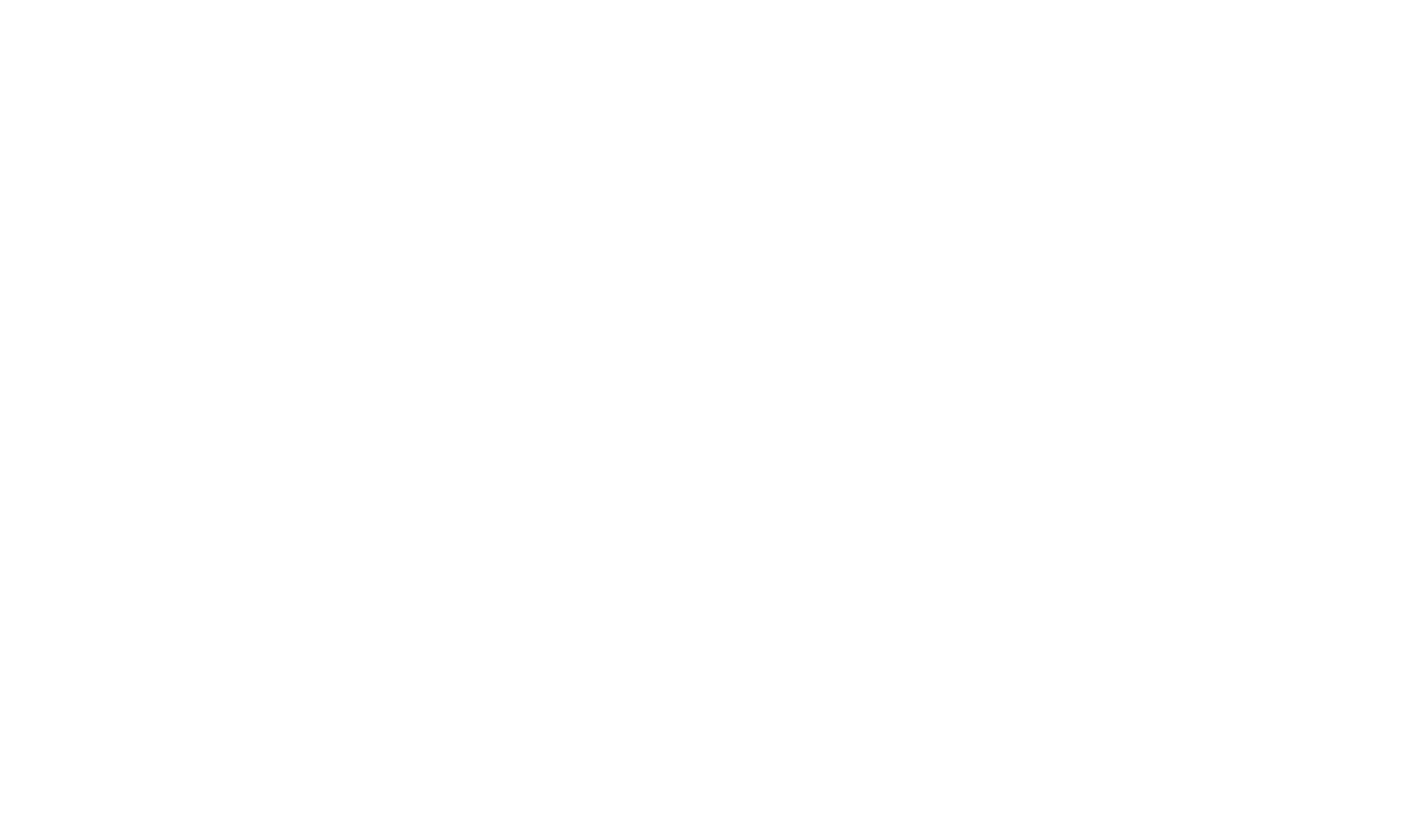
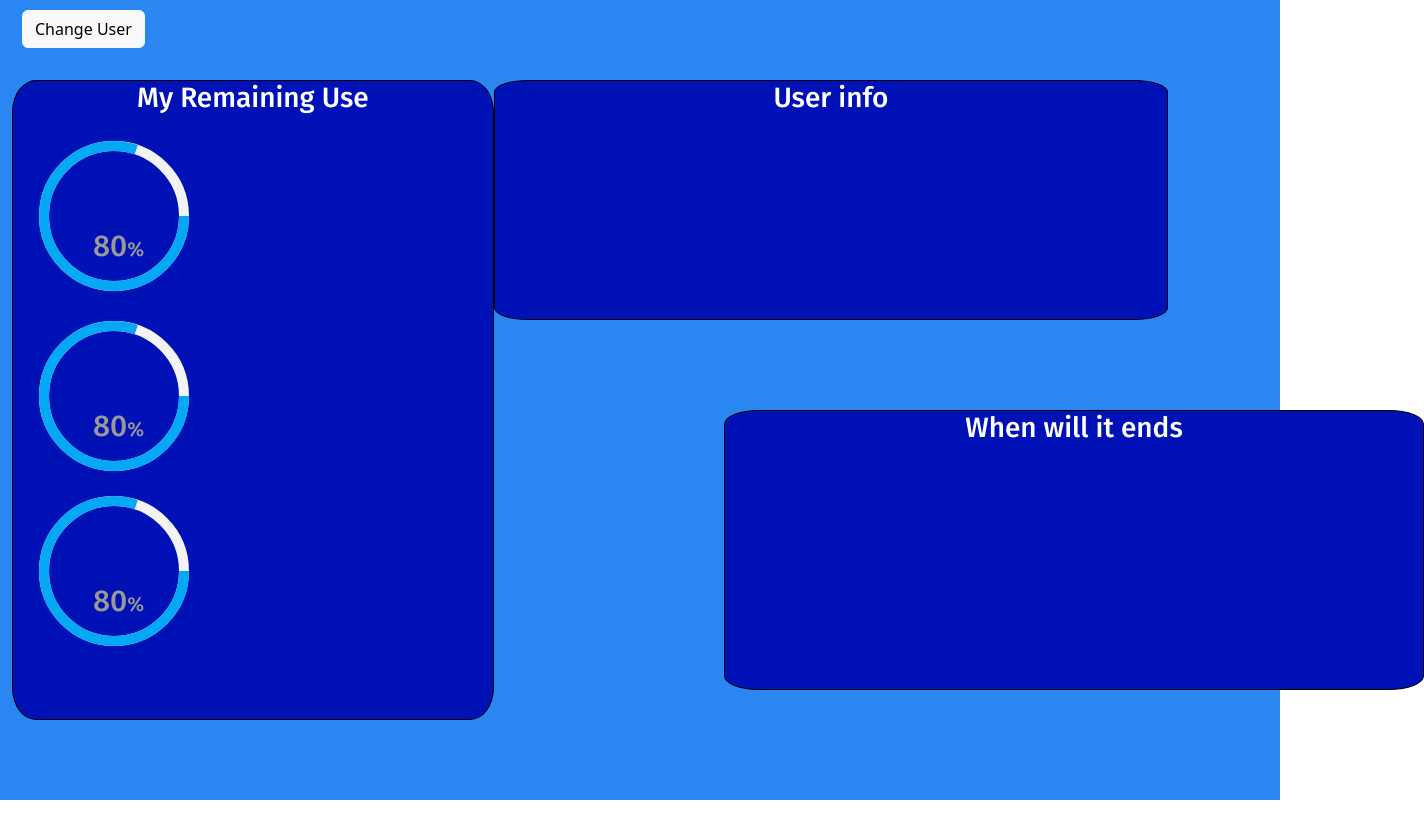
Before and after one commit to ulasdemir472/Eyecell, a React (Create React App) app: page /information in a window 1280 px wide. Before the commit this address had no page. Shown: the top 838 px of the page, 1424 px wide, since content can reach past the window. Before the commit the page ends 800 px from the top, so only its background shows below. Built offline with nearby package versions, Linux system fonts and the light colour scheme.

Commit message:
api den bilgi alındı

```diff
--- a/package.json
+++ b/package.json
@@ -10,8 +10,10 @@
     "react": "^18.2.0",
     "react-dom": "^18.2.0",
     "react-phone-input-2": "^2.15.1",
+    "react-phone-number-input": "^3.2.7",
     "react-router-dom": "^6.3.0",
     "react-scripts": "5.0.1",
+    "react-strap": "^0.0.1",
     "web-vitals": "^2.1.4"
   },
   "scripts": {
@@ -37,5 +39,9 @@
       "last 1 firefox version",
       "last 1 safari version"
     ]
+  },
+  "devDependencies": {
+    "cors": "^2.8.5",
+    "express": "^4.18.1"
   }
 }
--- a/src/App.css
+++ b/src/App.css
@@ -1,4 +1,3 @@
-
 .login {
   min-height: 70vh;
 }
@@ -57,3 +56,224 @@
 {
   border-color: red!important;
 }
+
+.cont-fluid{
+  background: rgb(42, 134, 240);
+  display: flex;
+  height: 100vh;
+  justify-content:space-between;
+  align-items: center;
+  position: relative;
+}
+
+.box{
+  background-color: rgb(0, 18, 182);
+  border: 1px solid black;
+  display: flex;
+  justify-content: center;
+
+}
+.remaining-use{
+  width:500px;
+  height: 80vh;
+  border-radius: 5%;
+}
+#header{
+  color: white;
+}
+
+.user-info{
+  width: 700px;
+  height: 30vh;
+  align-self: flex-start;
+  margin-top: 80px;
+  margin-right: 100px;
+  border-radius: 5%;
+  position: relative;
+}
+.date{
+  width: 700px;
+  height: 35vh;
+  border-radius: 5%;
+  position: absolute;
+  margin-left: 44.5rem;
+  margin-top: 300px;
+}
+
+#logo{
+  width: 130px;
+  height: 130px;
+  position: absolute;
+  align-self: flex-start;
+  margin-left: 530px;
+}
+
+.btn-light{
+  position: absolute;
+  align-self: flex-start;
+  margin-top: 10px;
+  margin-left: 10px;
+}
+
+.box .percent{
+  width:150;
+  height:150;
+  position: relative;
+}
+.box .percent svg{
+  width:150;
+  height:150;
+  position: absolute;
+  top: 60px;
+  left: -330px;
+}
+.box .percent svg circle{
+  width:150;
+  height:150;
+  fill: none;
+  stroke-width: 10;
+  stroke: #000;
+  transform: translate(5px,5px);
+  stroke-dasharray: 440;
+  stroke-dashoffset: 440;
+
+
+}
+.box .percent svg circle:nth-child(1){
+  stroke-dashoffset: 0;
+  stroke: #f3f3f3;
+}
+.box .percent svg circle:nth-child(2){
+  stroke-dashoffset: calc(440 - (440 * 80) / 100);
+  stroke: #03a9f4;
+}
+
+.box .percent .number{
+  position: absolute;
+  top: -150px;
+  left: -250px;
+  width: 100%;
+  height: 100%;
+  display: flex;
+  justify-content: center;
+  align-items: center;
+  color: #999;
+
+}
+
+.box .percent .number h4{
+  font-size: 30px;
+}
+.box .percent .number h4 span{
+  font-size: 20px;
+}
+
+.box .text{
+  padding: 10px 0 0;
+  color: #999;
+  font-weight: 700;
+  letter-spacing: 1px;
+}
+.box .percent2{
+  width:150;
+  height:150;
+  position: relative;
+}
+.box .percent2 svg{
+  width:150;
+  height:150;
+  position: absolute;
+  top: 240px;
+  left: -330px;
+}
+.box .percent2 svg circle{
+  width:150;
+  height:150;
+  fill: none;
+  stroke-width: 10;
+  stroke: #000;
+  transform: translate(5px,5px);
+  stroke-dasharray: 440;
+  stroke-dashoffset: 440;
+
+
+}
+.box .percent2 svg circle:nth-child(1){
+  stroke-dashoffset: 0;
+  stroke: #f3f3f3;
+}
+.box .percent2 svg circle:nth-child(2){
+  stroke-dashoffset: calc(440 - (440 * 80) / 100);
+  stroke: #03a9f4;
+}
+
+.box .percent2 .number2{
+  position: absolute;
+  top: 30px;
+  left: -250px;
+  width: 100%;
+  height: 100%;
+  display: flex;
+  justify-content: center;
+  align-items: center;
+  color: #999;
+
+}
+.box .percent2 .number2 h4{
+  font-size: 30px;
+}
+.box .percent2 .number2 h4 span{
+  font-size: 20px;
+}
+
+.box .percent3{
+  width:150;
+  height:150;
+  position: relative;
+}
+.box .percent3 svg{
+  width:150;
+  height:150;
+  position: absolute;
+  top: 415px;
+  left: -330px;
+}
+.box .percent3 svg circle{
+  width:150;
+  height:150;
+  fill: none;
+  stroke-width: 10;
+  stroke: #000;
+  transform: translate(5px,5px);
+  stroke-dasharray: 440;
+  stroke-dashoffset: 440;
+
+
+}
+.box .percent3 svg circle:nth-child(1){
+  stroke-dashoffset: 0;
+  stroke: #f3f3f3;
+}
+.box .percent3 svg circle:nth-child(2){
+  stroke-dashoffset: calc(440 - (440 * 80) / 100);
+  stroke: #03a9f4;
+}
+
+.box .percent3 .number3{
+  position: absolute;
+  top: 205px;
+  left: -250px;
+  width: 100%;
+  height: 100%;
+  display: flex;
+  justify-content: center;
+  align-items: center;
+  color: #999;
+
+}
+.box .percent3 .number3 h4{
+  font-size: 30px;
+}
+.box .percent3 .number3 h4 span{
+  font-size: 20px;
+}
--- a/src/App.js
+++ b/src/App.js
@@ -1,7 +1,9 @@
 import React from 'react'
 import {BrowserRouter , Routes, Route} from 'react-router-dom';
+import Information from './Information';
 import Login from './Login';
 import Register from "./Register"
+;
 
 
 function App(){
@@ -12,6 +14,7 @@ function App(){
             <Routes>
               <Route path="/" element={<Login/>}/>
               <Route path="register/*" element={<Register/>} />
+              <Route path="information/*" element={<Information/>} />
 
             </Routes>
         </BrowserRouter>
--- /dev/null
+++ b/src/Information.js
@@ -0,0 +1,56 @@
+import React from "react";
+import "./App.css";
+import "bootstrap/dist/css/bootstrap.min.css";
+import "bootstrap/dist/js/bootstrap.min.js";
+
+
+function Information(){
+    return(
+        <div class="container-fluid cont-fluid">
+
+        <button class="btn btn-light" >Change User</button>
+        <div class="box remaining-use">
+            <h3 id="header">My Remaining Use</h3>
+            <div class="percent">
+                <svg>
+                    <circle cx="70" cy="70" r="70"/>
+                    <circle cx="70" cy="70" r="70"/>
+                </svg>
+                <div class="number">
+                    <h4>80<span>%</span></h4>
+                </div>
+            </div>
+            <div class="percent2">
+                <svg>
+                    <circle cx="70" cy="70" r="70"/>
+                    <circle cx="70" cy="70" r="70"/>
+                </svg>
+                <div class="number2">
+                    <h4>80<span>%</span></h4>
+                </div>
+            </div>
+            <div class="percent3">
+                <svg>
+                    <circle cx="70" cy="70" r="70"/>
+                    <circle cx="70" cy="70" r="70"/>
+                </svg>
+                <div class="number3">
+                    <h4>80<span>%</span></h4>
+                </div>
+            </div>
+
+        </div>
+        <div class="box user-info">
+            <h3 id="header">User info</h3>
+        </div>
+        <div class="box date">
+            <h3 id="header">When will it ends</h3>
+        </div>
+
+    </div>
+
+    );
+}
+
+
+export default Information;
--- a/src/Login.js
+++ b/src/Login.js
@@ -2,54 +2,67 @@ import React from "react";
 import "./App.css";
 import "bootstrap/dist/css/bootstrap.min.css";
 import "bootstrap/dist/js/bootstrap.min.js";
-import PhoneInput from "react-phone-input-2";
 import "react-phone-input-2/lib/style.css";
 import { Link } from "react-router-dom";
 
-const defaultState = {
-  name: null,
-  phone: null,
-  password: null,
-  nameError: null,
-  passwordError: null
-};
+
+
 
 class Login extends React.Component {
-  constructor() {
-    super();
-    this.state = defaultState;
-    this.handleInputChange = this.handleInputChange.bind(this);
-  }
-  handleInputChange(event) {
+  state = { users: [], password: null, msisdn: "", passwordError: null };
+
+  onChangeHandler = (event) => {
     const target = event.target;
     var value = target.value;
     const name = target.name;
+
     this.setState({
       [name]: value,
     });
-  }
+  };
   validate() {
-    let nameError = "";
     let passwordError = "";
-    if (!this.state.name) {
-      nameError = "Name field is required";
-    }
+
 
     if (!this.state.password) {
       passwordError = "Password field is required";
     }
-    if (nameError || passwordError) {
-      this.setState({ nameError, passwordError });
+    if (passwordError) {
+      this.setState({ passwordError });
       return false;
     }
     return true;
   }
-  submit() {
-    if (this.validate()) {
-      console.warn(this.state);
-      this.setState(defaultState);
+
+  onSubmitHandler = (event) => {
+    if(this.validate()){
+      event.preventDefault();
+      this.checkUser();
     }
+  };
+
+  async componentDidMount() {
+    this.getUser();
   }
+
+  getUser = () => {
+    fetch("http://34.140.158.254:8082/5513852246/nevarlan1")
+      .then((Response) => Response.json())
+      .then((data) => this.setState({ users: data }));
+  };
+
+  checkUser = () => {
+    this.state.users.map((user) => (
+      <div>{user.password === this.state.password && user.msisdn === this.state.msisdn ? this.navigateToInfo() : window.alert("Invalid") }</div>
+    ))
+
+  }
+
+  navigateToInfo = () => {
+    window.location = window.location + "information";
+
+  }
+
   render() {
     return (
       <div className="App">
@@ -65,16 +78,29 @@ class Login extends React.Component {
                         Very Easy Very Professional!
                       </h3>
                       <h4 class="login-heading mb-4">Login to Your Account</h4>
+                      {/* <div>
+                        {this.state.users.map((user) => (
+                          <h3>{user.password}</h3>
+                        ))}
+                      </div> */}
 
-                      <form>
+
+                      <form onSubmit={this.onSubmitHandler}>
                         <div class="form-floating mb-3">
-                          <PhoneInput
-                            country={"tr"}
-                            name="phone"
-                            value={this.state.phone}
-                            onChange={(phone) => this.setState({ phone })}
+                          <input
+                            className="form-control"
+                            type="text"
+                            id="msisdn"
+                            name="msisdn"
+                            placeholder="Enter phone number without 0 "
+                            onChange={this.onChangeHandler}
                           />
+                          <label for="msisdn">
+                            Enter phone number without 0
+                          </label>
                         </div>
+
+                        <h3>{this.state.msisdn}</h3>
 
                         <div class="form-floating mb-3">
                           <input
@@ -86,8 +112,7 @@ class Login extends React.Component {
                             id="floatingPassword"
                             name="password"
                             placeholder="Password"
-                            value={this.state.password}
-                            onChange={this.handleInputChange}
+                            onChange={this.onChangeHandler}
                           />
                           <label for="floatingPassword">Password</label>
                           <span className="text-danger">
@@ -112,8 +137,8 @@ class Login extends React.Component {
 
                         <button
                           class="btn  btn-primary btn-login-1 fw-bold mb-2 col-4"
-                          type="button"
-                          onClick={() => this.submit()}
+                          type="submit"
+
                         >
                           Login
                         </button>
@@ -122,7 +147,6 @@ class Login extends React.Component {
                           <button
                             class="btn btn-outline-primary btn-login-2 fw-bold mb-2 col-4"
                             type="button"
-
                           >
                             Register
                           </button>
@@ -147,4 +171,5 @@ class Login extends React.Component {
     );
   }
 }
+
 export default Login;
--- a/src/Register.js
+++ b/src/Register.js
@@ -1,5 +1,5 @@
 import React from "react";
-import "./App.css";
+// import "./App.css";
 import "bootstrap/dist/css/bootstrap.min.css";
 import "bootstrap/dist/js/bootstrap.min.js";
 import PhoneInput from "react-phone-input-2";
```
Also changed, not shown: src/index.css (line endings or trailing spaces), 1 other file (tests, documents, lock files or other folders).
